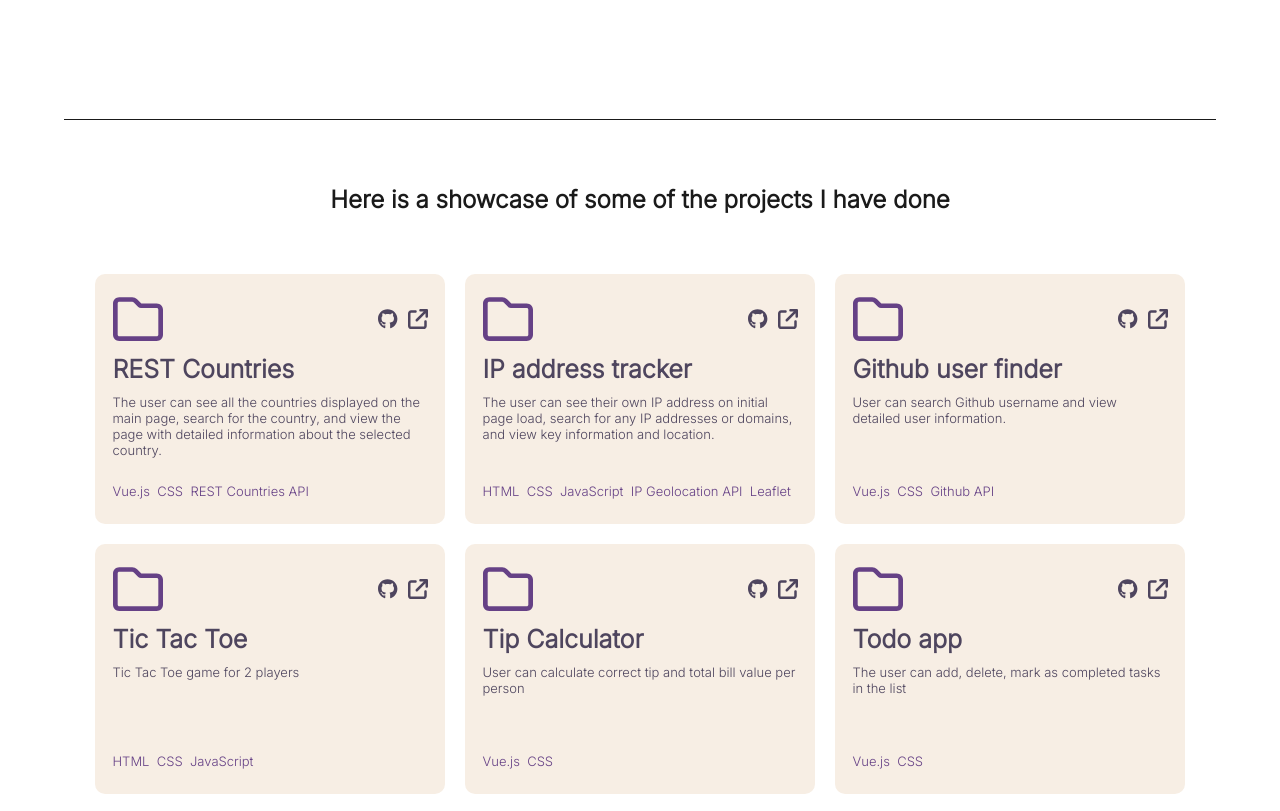
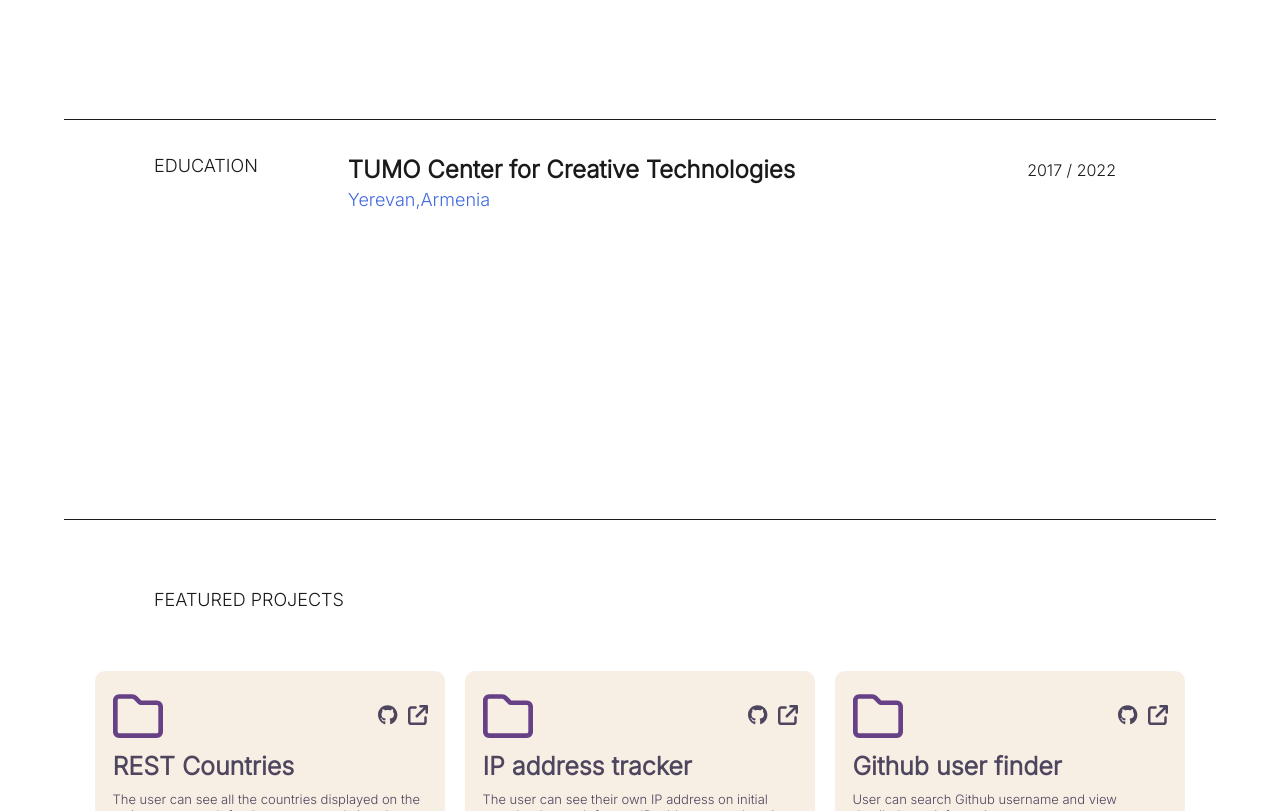
Before and after one commit to ArturHarutyunyan1/arturharutyunyan1.github.io, a Vue app: page / in a window 1280 px wide. Shown: the part 760-1571 px from the top of the page. Built offline with nearby package versions, Linux system fonts and the light colour scheme.

Commit message:
education

```diff
--- a/src/App.vue
+++ b/src/App.vue
@@ -5,6 +5,7 @@
   <div class="main">
     <HeaderComponent />
     <AboutComponent />
+    <EducationComponent />
     <ProjectComponent />
   </div>
 </template>
@@ -12,12 +13,14 @@
 import HeaderComponent from "@/components/HeaderComponent.vue";
 import AboutComponent from "@/components/AboutComponent.vue";
 import ProjectComponent from "@/components/ProjectComponent.vue";
+import EducationComponent from "@/components/EducationComponent.vue";
 import LoadingComponent from "@/components/LoadingComponent.vue";
 export default {
   components: {
     HeaderComponent,
     AboutComponent,
     ProjectComponent,
+    EducationComponent,
     LoadingComponent,
   },
   data() {
--- /dev/null
+++ b/src/components/EducationComponent.vue
@@ -0,0 +1,52 @@
+<template>
+  <section class="education center">
+    <div class="row">
+      <div class="row-item">
+        <p>EDUCATION</p>
+      </div>
+      <div class="row-item">
+        <div class="col">
+          <div class="space-btw">
+            <h1 class="title">TUMO Center for Creative Technologies</h1>
+            <p class="date">2017 / 2022</p>
+          </div>
+          <p class="location">Yerevan,Armenia</p>
+        </div>
+      </div>
+    </div>
+  </section>
+</template>
+
+<style scoped>
+.education {
+  width: 100%;
+  min-height: 50vh;
+}
+.center {
+  justify-content: unset;
+  align-items: unset;
+}
+.row {
+  margin: 35px 0;
+  position: relative;
+}
+p {
+  font-size: 18px;
+  line-height: 22px;
+  margin: 0 90px;
+}
+.title {
+  font-size: 24px;
+  line-height: 29px;
+}
+.date {
+  position: absolute;
+  font-size: 16px;
+  line-height: 24px;
+  right: 10px;
+}
+.location {
+  margin: 5px 0;
+  color: royalblue;
+}
+</style>
--- a/src/components/ProjectComponent.vue
+++ b/src/components/ProjectComponent.vue
@@ -1,7 +1,7 @@
 <template>
   <section class="projects center" id="projects">
     <div class="content">
-      <h1>Here is a showcase of some of the projects I have done</h1>
+      <p>FEATURED PROJECTS</p>
       <div class="row center">
         <div class="row-item" v-for="project in projects" :key="project.id">
           <CardComponent
@@ -35,8 +35,10 @@ export default {
 .projects {
   min-height: 100vh;
 }
-h1 {
-  text-align: center;
+p {
+  font-size: 18px;
+  line-height: 22px;
+  margin: 0 90px;
 }
 .row {
   flex-flow: row wrap;
```
